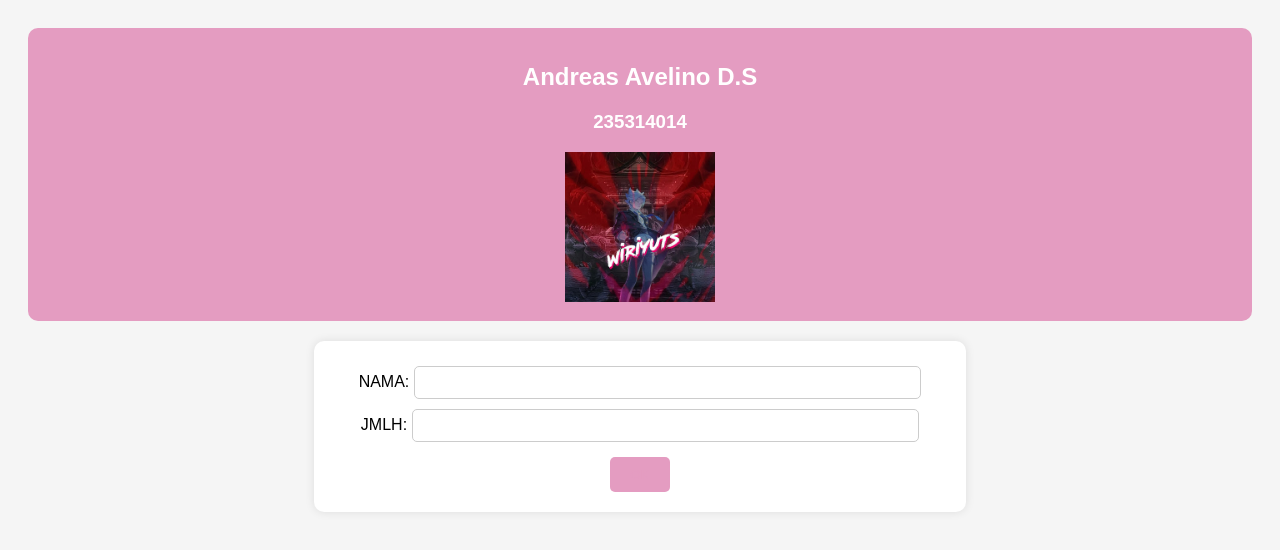
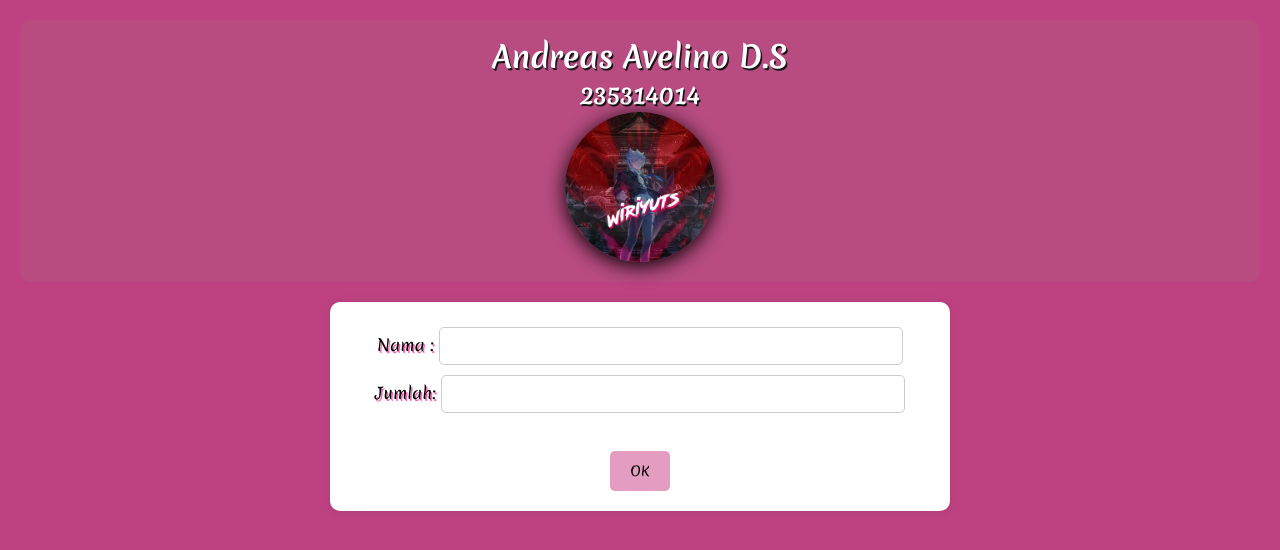
Before and after one commit to p4mski/JavaScript, a plain HTML site: page index.html in a window 1280 px wide. Drawn offline with Linux system fonts and the light colour scheme.

Commit message:
Update Function, HTML & CSS

```diff
--- a/function.js
+++ b/function.js
@@ -3,7 +3,7 @@ function buatPilihan() {
     let jumlah = document.getElementById("jumlah").value;
 
     if (nama === "" || jumlah <= 0) {
-        alert("Masukkan Nama dan Jumlah Pilihan yang valid!");
+        alert("Masukkan Nama dan Jumlah Pilihan yang Valid!");
         return;
     }
 
@@ -27,14 +27,14 @@ function tampilkanPilihan(nama, jumlah) {
     for (let i = 1; i <= jumlah; i++) {
         let teksPilihan = document.getElementById(`pilihan${i}`).value.trim();
         if (teksPilihan === "") {
-            alert("Semua pilihan harus diisi!");
+            alert("Semua Pilihan Harus Di isi!");
             return;
         }
         pilihan.push(teksPilihan);
     }
 
     let hasilContainer = document.getElementById("hasilContainer");
-    hasilContainer.innerHTML = `<h3>Pilih salah satu</h3>`;
+    hasilContainer.innerHTML = `<h3>Pilih Salah Satu</h3>`;
 
     let dropdownHtml = `<br><select id="dropdown">`;
     for (let i = 0; i < pilihan.length; i++) {
@@ -52,9 +52,9 @@ function tampilkanHasil(nama, jumlah, pilihanStr) {
     let pilihanTerpilih = document.getElementById("dropdown").value;
 
     if (!pilihanTerpilih) {
-        alert("Pilih salah satu opsi terlebih dahulu!");
+        alert("Pilih Salah Satu Opsi Terlebih Dahulu!");
         return;
     }
 
-    alert(`Ola, Nama saya ${nama}, saya mempunyai sejumlah ${jumlah} pilihan yaitu ${pilihan.join(", ")}, dan saya memilih ${pilihanTerpilih}`);
+    alert(`Halo, Nama Saya ${nama}, Saya Mempunyai Sejumlah ${jumlah} Pilihan Yaitu ${pilihan.join(", ")}, dan Saya Memilih ${pilihanTerpilih}`);
 }
--- a/index.html
+++ b/index.html
@@ -8,16 +8,23 @@
 </head>
 <body>
     <header>
-        <h2>Andreas Avelino D.S</h2>
-        <h3>235314014</h3>
-        <img src="wiriyutspp.jpg" alt="Foto Anda" width="150">
+        <div class="teks">
+            <h2>Andreas Avelino D.S</h2>
+            <h3>235314014</h3>
+        </div>
+        <div class="home-img">
+            <img src="wiriyutspp.jpg" alt="wiriyutspp" width="150">
+        </div>
     </header>
     <div class="container">
-        <label for="nama">NAMA:</label>
-        <input type="text" id="nama">
-        <br>
-        <label for="jumlah">JMLH:</label>
-        <input type="number" id="jumlah" min="1">
+        <div class="labelnama">
+            <label for="nama">Nama :</label>
+            <input type="text" id="nama">
+        </div>
+        <div class="labeljumlah">
+            <label for="jumlah">Jumlah:</label>
+            <input type="number" id="jumlah" min="1">
+        </div>
         <br>
         <button onclick="buatPilihan()">OK</button>
     </div>
--- a/style.css
+++ b/style.css
@@ -1,16 +1,60 @@
+@import url('https://fonts.googleapis.com/css2?family=Merienda:wght@300..900&display=swap');
+
+*{
+    margin: 0;
+    padding: 0;
+    box-sizing: border-box;
+    text-decoration: none;
+    border: none;
+    outline: none;
+    font-family: "Merienda", cursive;
+}
+
 body {
     font-family: Arial, sans-serif;
-    background-color: whitesmoke;
+    background-color: #be4282;
     text-align: center;
     padding: 20px;
 }
 
 header {
-    background: #E49CC1;
+    background:#b84c80;
     color: white;
     padding: 15px;
     border-radius: 10px;
     margin-bottom: 20px;
+}
+
+.home-img{
+    border-radius: 45%;
+    z-index: -1000;
+}
+
+.home-img img{
+    width: 150px;
+    height: 150px;
+    object-fit: cover;
+    border-radius: 50%;
+    box-shadow: 0 4px 20px rgba(0, 0, 0, 5);
+    z-index: -1000;
+}
+
+.teks {
+    text-shadow:1.5px 1.5px 0px #161616;
+    font-size: 20px;
+    animation-duration: 5;
+}
+
+.teks:hover {
+    transform: scale(1.5) translateY(45px) translateZ(160px);
+}
+
+.labelnama {
+    text-shadow: 1.5px 1.5px 0px #FF62AE;
+}
+
+.labeljumlah {
+    text-shadow: 1.5px 1.5px 0px #FF62AE;
 }
 
 .container {
@@ -28,7 +72,7 @@ header {
 
 button {
     background-color: #E49CC1;
-    color: #E49CC1;
+    color: black;
     border: none;
     padding: 10px 20px;
     cursor: pointer;
```
